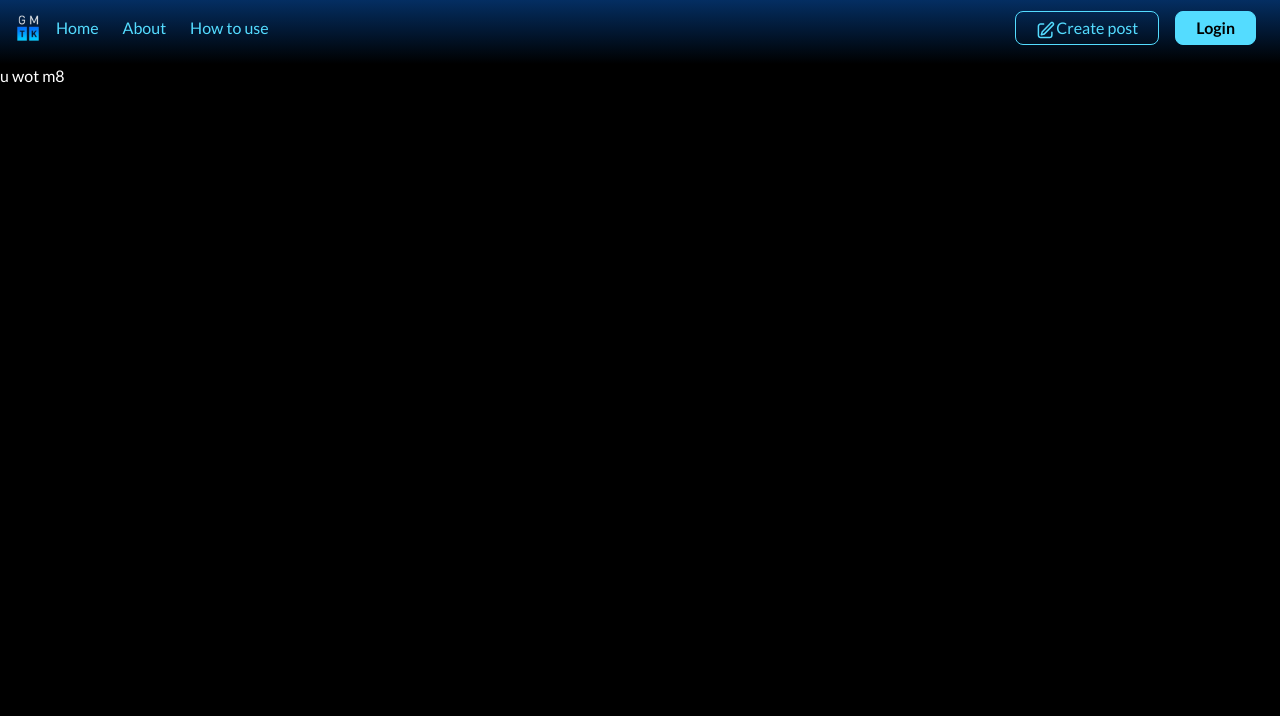
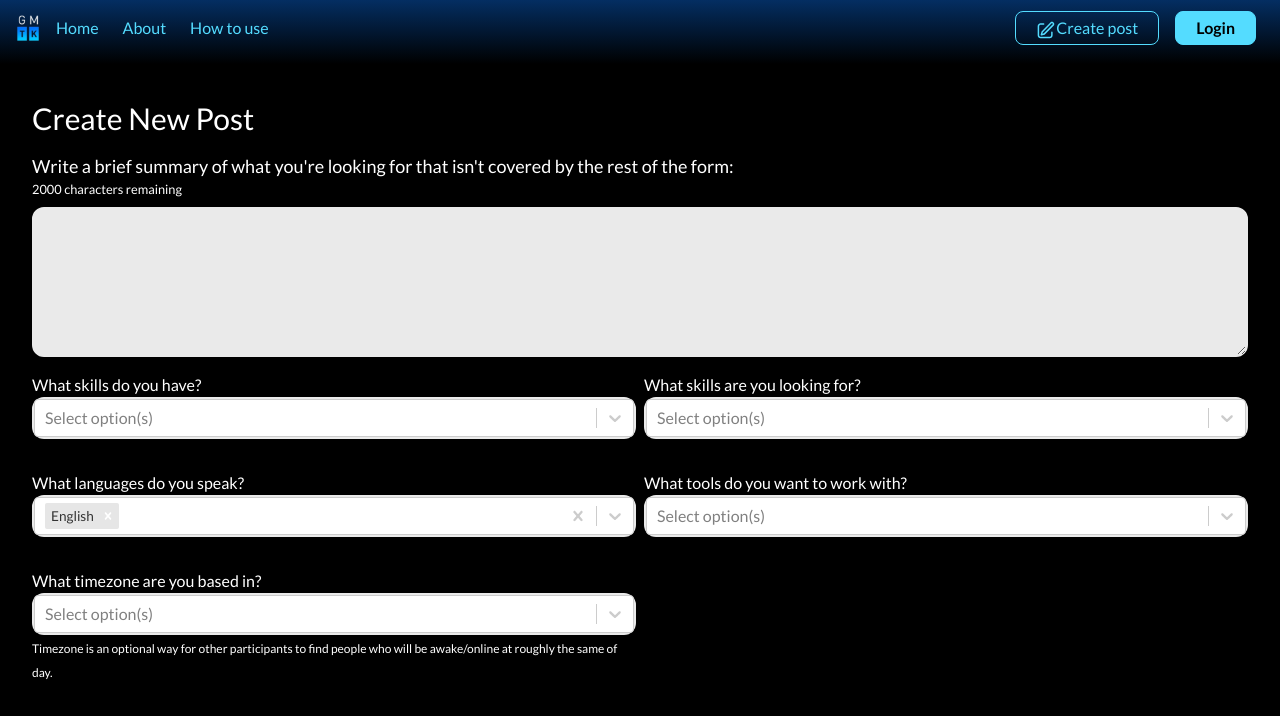
Before and after one commit to GameMakersToolkit/team-finder, a React (Vite) app in the folder ui2/: page /my-post in a window 1280 px wide. Shown: the top 716 px of the page. Built offline with nearby package versions, Linux system fonts and the light colour scheme; no server answers.

Commit message:
Basic form fields for creating/editing post

```diff
--- a/ui2/src/AppRoutes.tsx
+++ b/ui2/src/AppRoutes.tsx
@@ -4,6 +4,7 @@ import { Home } from "./pages/home/Home";
 import {Header} from "./pages/components/Header.tsx";
 import {QueryClient, QueryClientProvider} from "react-query";
 import {AuthContextProvider} from "./api/AuthContext.tsx";
+import {MyPost} from "./pages/mypost/MyPost.tsx";
 
 const queryClient = new QueryClient({
     defaultOptions: {
@@ -21,6 +22,7 @@ export const AppRoutes: React.FC = () => {
 
                   <Routes>
                       <Route path="/" element={<Home/>}/>
+                      <Route path="/my-post" element={<MyPost/>}/>
                       {/* TODO: replace with a proper Not Found page */}
                       <Route path="*" element={<p>u wot m8</p>}/>
                   </Routes>
--- /dev/null
+++ b/ui2/src/api/ensureLoggedIn.ts
@@ -0,0 +1,23 @@
+import * as React from "react";
+import { useUserInfo } from "./userInfo";
+import { useAuth } from "./AuthContext";
+import { login } from "./login";
+
+/**
+ * Note: While this does automatically redirect the user to the login page
+ * if they aren't logged in, it doesn't _guarantee_ that the user will be
+ * logged in or that there will be an auth token during the initial render.
+ * @returns Same as useUserInfo()
+ */
+export function useEnsureLoggedIn(): ReturnType<typeof useUserInfo> {
+    const auth = useAuth();
+    const userInfo = useUserInfo();
+
+    React.useEffect(() => {
+        if (!auth) {
+            login();
+        }
+    }, [auth]);
+
+    return userInfo;
+}
--- a/ui2/src/base.css
+++ b/ui2/src/base.css
@@ -3,6 +3,9 @@
         @apply bg-gray-300 border-2 border-gray-300 rounded-xl placeholder-gray-600 text-gray-900;
     }
 
+    main {
+        @apply container mx-auto p-1 px-4 pb-6
+    }
 
     body {
         background: #000000;
@@ -19,6 +22,10 @@
         padding-bottom: 88px
     }
 
+    div, p, span {
+        @apply text-white;
+    }
+
     /*#footer {*/
     /*  position: absolute;*/
     /*  bottom: 0;*/
--- a/ui2/src/pages/home/Home.tsx
+++ b/ui2/src/pages/home/Home.tsx
@@ -9,7 +9,7 @@ export const Home: React.FC = () => {
     const [posts, setPosts] = useState([])
 
     // Trigger API call every time query string changes
-    // Not sure we actually need react-query here, but I'm keeping it everywhere else for now to avoid unnecessary work
+    // Not sure if we actually need react-query here, but I'm keeping it everywhere else for now to avoid unnecessary work
     useEffect(() => {
         console.log("http://localhost:8080/posts?" + searchParams.toString())
         fetch("http://localhost:8080/posts?" + searchParams.toString())
@@ -20,14 +20,12 @@ export const Home: React.FC = () => {
     console.log(posts)
 
     return (
-        <>
-            <div className="container mx-auto max-w-screen-xxl p-1 px-4">
-                <SearchFormWrapper searchParams={searchParams} setSearchParams={setSearchParams} />
+        <main>
+            <SearchFormWrapper searchParams={searchParams} setSearchParams={setSearchParams} />
 
-                <div className="c-post-tiles">
+            <div className="c-post-tiles">
                 {posts.length && posts.map(post => <PostTile post={post} />)}
-                </div>
             </div>
-        </>
+        </main>
     )
 }
--- /dev/null
+++ b/ui2/src/pages/mypost/MyPost.css
@@ -0,0 +1,7 @@
+@layer components {
+    .c-form-block {
+        .form-block__input {
+
+        }
+    }
+}
--- /dev/null
+++ b/ui2/src/pages/mypost/MyPost.tsx
@@ -0,0 +1,165 @@
+import React from "react";
+import {Field, Form, Formik, FormikProps} from "formik";
+import {Post} from "../../common/models/post.ts";
+import {FormikSearchFormParameters} from "../home/models/FormikSearchFormParameters.ts";
+import {useAuth} from "../../api/AuthContext.tsx";
+import {useMyPostQuery} from "../../api/myPost.ts";
+import {useEnsureLoggedIn} from "../../api/ensureLoggedIn.ts";
+import {skills} from "../../common/models/skills.tsx";
+import CustomSelect from "../home/components/common/CustomSelect.tsx";
+import {languages} from "../../common/models/languages.ts";
+import {tools} from "../../common/models/engines.tsx";
+import {timezones} from "../../common/models/timezones.ts";
+
+export const MyPost: React.FC = () => {
+
+    // useEnsureLoggedIn();
+    // const auth = useAuth();
+    // const myPostQuery = useMyPostQuery();
+
+    const initialValues: Post = {
+        description: "",
+        languages: ["en"]
+    }
+
+    const onSubmitForm = (values: any) => {
+
+    }
+
+    return (
+        <main>
+            <div className="c-form bg-black">
+                <Formik
+                    initialValues={ initialValues }
+                    onSubmit={ onSubmitForm }
+                >
+                    {(props: FormikProps<Post>) => (
+                        <>
+                            <h1 className="text-3xl my-4">Create New Post</h1>
+                            {/*<h1 className="text-3xl my-4">{myPostQuery?.data ? `Edit Your Post` : `Create New Post`}</h1>*/}
+                            <Form>
+                                <FieldDescription description={props.values.description} />
+
+                                <div className="c-form-block bg-black">
+                                    <FieldSkillsPossessed />
+                                    <FieldSkillsSought />
+                                </div>
+
+                                <div className="c-form-block bg-black">
+                                    <FieldLanguages />
+                                    <FieldTools />
+                                </div>
+
+                                <div className="c-form-block bg-black">
+                                    <FieldTimezones />
+                                </div>
+                            </Form>
+                        </>
+                    )}
+                </Formik>
+            </div>
+        </main>
+    )
+}
+
+const FieldDescription: React.FC<{description: string}> = ({description}) => {
+    return (
+        <>
+            <label htmlFor="description" className="text-lg">
+                Write a brief summary of what you&apos;re looking for that isn&apos;t
+                covered by the rest of the form:
+            </label>
+            <small className="block mb-2">{2000 - description.length} characters remaining</small>
+            <Field
+                name="description"
+                className="form-block__field block w-full text-black hover:text-black"
+                component="textarea"
+                style={{height: 150}}
+            />
+        </>
+    )
+}
+
+const FieldSkillsPossessed: React.FC = () => {
+    return (
+        <div>
+            <label htmlFor="skillsPossessed">What skills do you have?</label>
+            <Field
+                name="skillsPossessed"
+                className="form-block__field"
+                options={skills}
+                component={CustomSelect}
+                placeholder={"Select option(s)"}
+                isMulti={true}
+            />
+        </div>
+    )
+}
+
+const FieldSkillsSought: React.FC = () => {
+    return (
+        <div>
+            <label htmlFor="skillsSought">What skills are you looking for?</label>
+            <Field
+                name="skillsSought"
+                className="form-block__field"
+                options={skills}
+                component={CustomSelect}
+                placeholder={"Select option(s)"}
+                isMulti={true}
+            />
+        </div>
+    )
+}
+
+const FieldLanguages: React.FC = () => {
+    return (
+        <div>
+            <label htmlFor="languages">What languages do you speak?</label>
+            <Field
+                name="languages"
+                className="form-block__field"
+                options={languages}
+                component={CustomSelect}
+                placeholder={"Select option(s)"}
+                isMulti={true}
+            />
+        </div>
+    )
+}
+
+const FieldTools: React.FC = () => {
+    return (
+        <div>
+            <label htmlFor="tools">What tools do you want to work with?</label>
+            <Field
+                name="tools"
+                className="form-block__field"
+                options={tools}
+                component={CustomSelect}
+                placeholder={"Select option(s)"}
+                isMulti={true}
+            />
+        </div>
+    )
+}
+
+const FieldTimezones: React.FC = () => {
+    return (
+        <div>
+            <label htmlFor="timezones">What timezone are you based in?</label>
+            <Field
+                name="timezones"
+                className="form-block__field"
+                options={timezones}
+                component={CustomSelect}
+                placeholder={"Select option(s)"}
+                isMulti={true}
+            />
+
+            <span className="text-xs">
+                Timezone is an optional way for other participants to find people who will be awake/online at roughly the same of day.
+            </span>
+        </div>
+    )
+}
```
